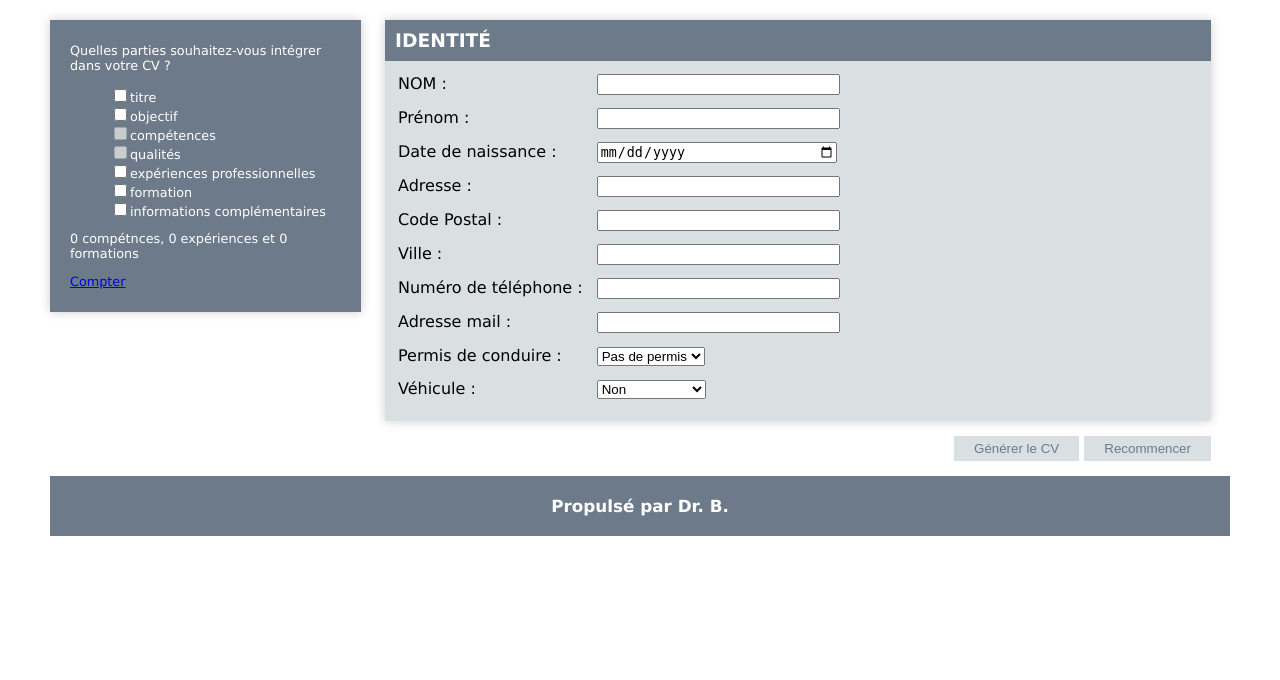
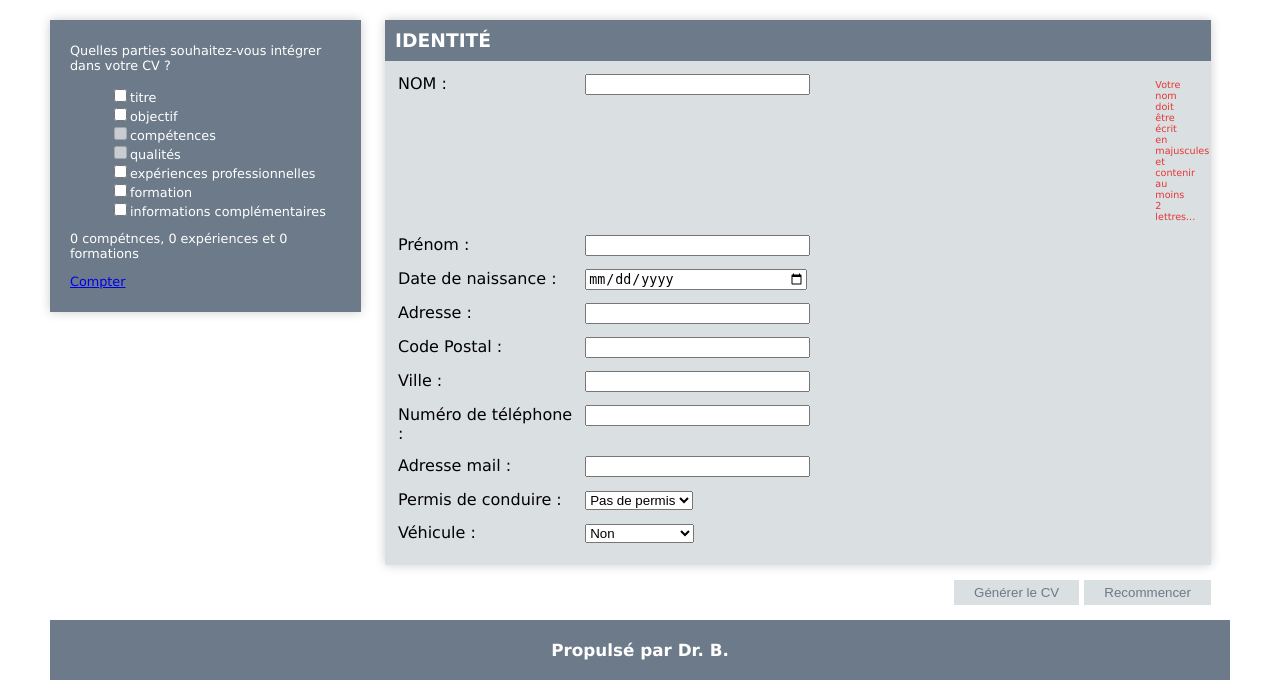
Before and after one commit to bibenji/generateur-de-cv, a PHP site: page / in a window 1280 px wide. Shown: the part 172-852 px from the top of the page. Before the commit the page ends 708 px from the top, so only its background shows below. Run offline with PHP 8.4, Linux system fonts and the light colour scheme.

Commit message:
before big test on index.php

```diff
--- a/index.php
+++ b/index.php
@@ -59,7 +59,12 @@
 		<table class="table_type2">
 		<tr>
 		<td><label for="nom">NOM :</label></td>
-		<td><p><input type="text" name="" id="ide_nom"><span class="lerreur lerreurstyle1">Votre nom doit être écrit en majuscules et contenir au moins 2 lettres...</span></p></td>
+		<td>
+		<input type="text" name="" id="ide_nom">
+		</td>
+		<td>
+		<span class="lerreurstyle1">Votre nom doit être écrit en majuscules et contenir au moins 2 lettres...</span>
+		</td>
 		</tr>
 
 		<tr>
@@ -331,15 +336,17 @@ function affiche(elem) {
 		var tabregs = {
 			nom: '[A-Z]{2,}',
 			prenom: '[A-Z][a-z]{2,}',
+			datenaissance: '^\\d{2}\\/\\d{2}\\/\\d{4}$',
 			adresse: '[1-9][0-9]*\\s[a-z]*\\s[A-za-z]*',
+			codepostal: '^\\d{5}$',
 			ville: '[A-Z]{2,}',
-			codepostal: '^\\d{5}$',
-			datenaissance: '^\\d{2}\\/\\d{2}\\/\\d{4}$',
+			tel: '0\\d \\d{2} \\d{2} \\d{2} \\d{2}',
+
+			texte: '\\w.*',
+
 			date: '^\\d{2}\\/\\d{2}\\/\\d{4}$',
-			comp: '[A-Z][a-z]+',
-			mail: '\\S+@\\S+\\.\\S+',
-			tel: '0\\d \\d{2} \\d{2} \\d{2} \\d{2}',
-			texte: '\\w.*'
+			competence: '[A-Z][a-z]+'
+
 		};
 
 //FONCTION DE VERIFICATION DU CHAMP SAISI REGHEX...
```
